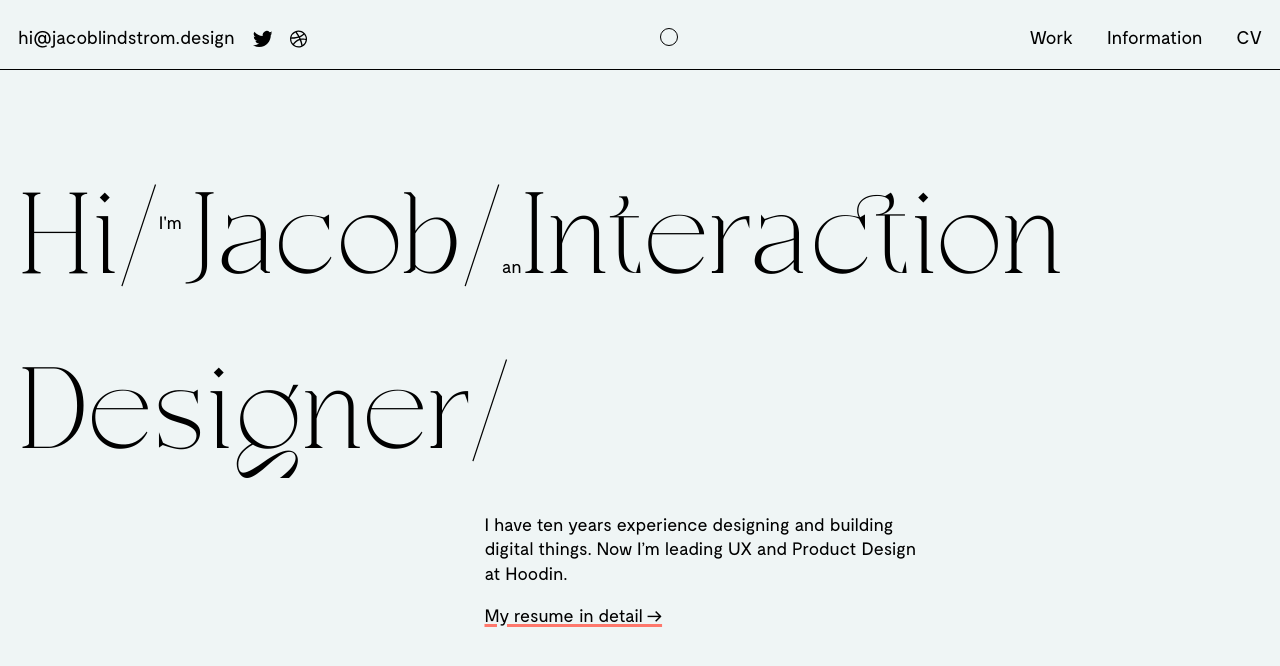
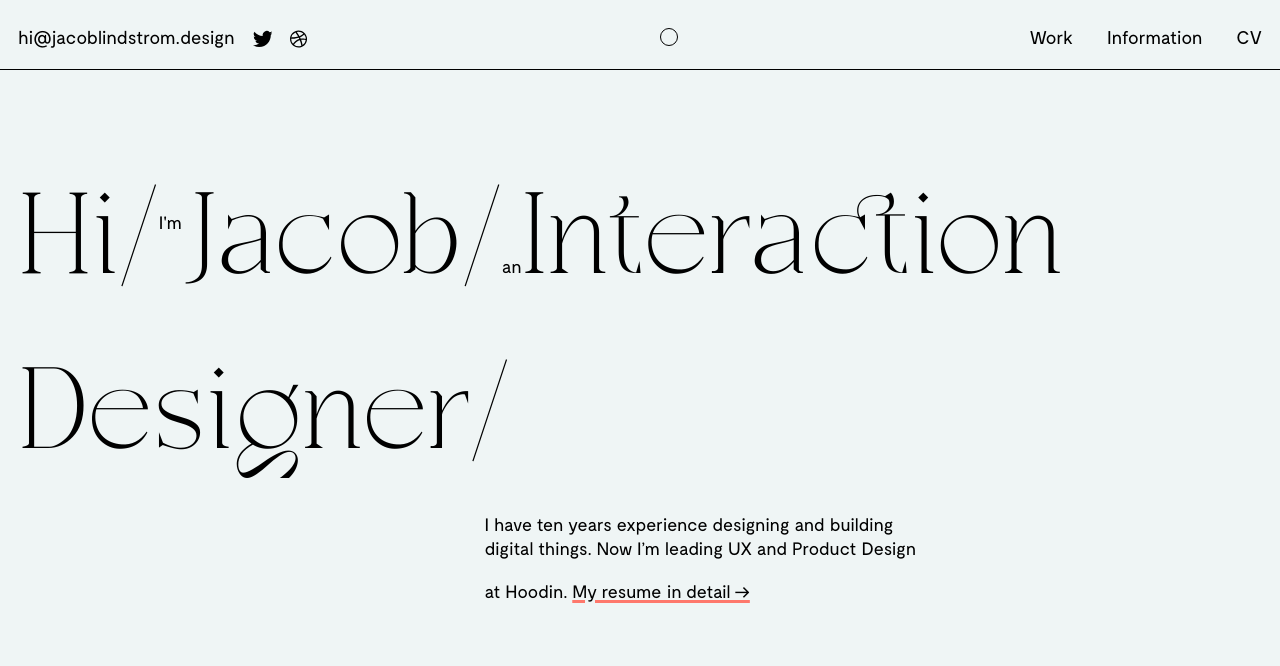
Before and after one commit to jacoblindstrm/jacoblindstrm.github.io, a Jekyll site: the page built from index.html, in a window 1280 px wide. Shown: the top 666 px of the page. Built offline with Jekyll 4.4.1, drawn with Linux system fonts in a browser that asks for light colours; comment, search, counter and statistics services are not loaded.

Commit message:
Update index.html

```diff
--- a/index.html
+++ b/index.html
@@ -6,7 +6,7 @@ background: lemon
 <section class="jacoblindstrom_introduction grid">
     <h1>Hi/<sup>I'm</sup>Jacob/<sub>an</sub>Interaction Designer/</h1>
     <h2>
-        {{ site.description }}<br>
+        {{ site.description }}
         <a href="{{ "/about/resume" | relative_url }}" alt="">My resume in detail →</a>
     </h2>
 </section>
```
